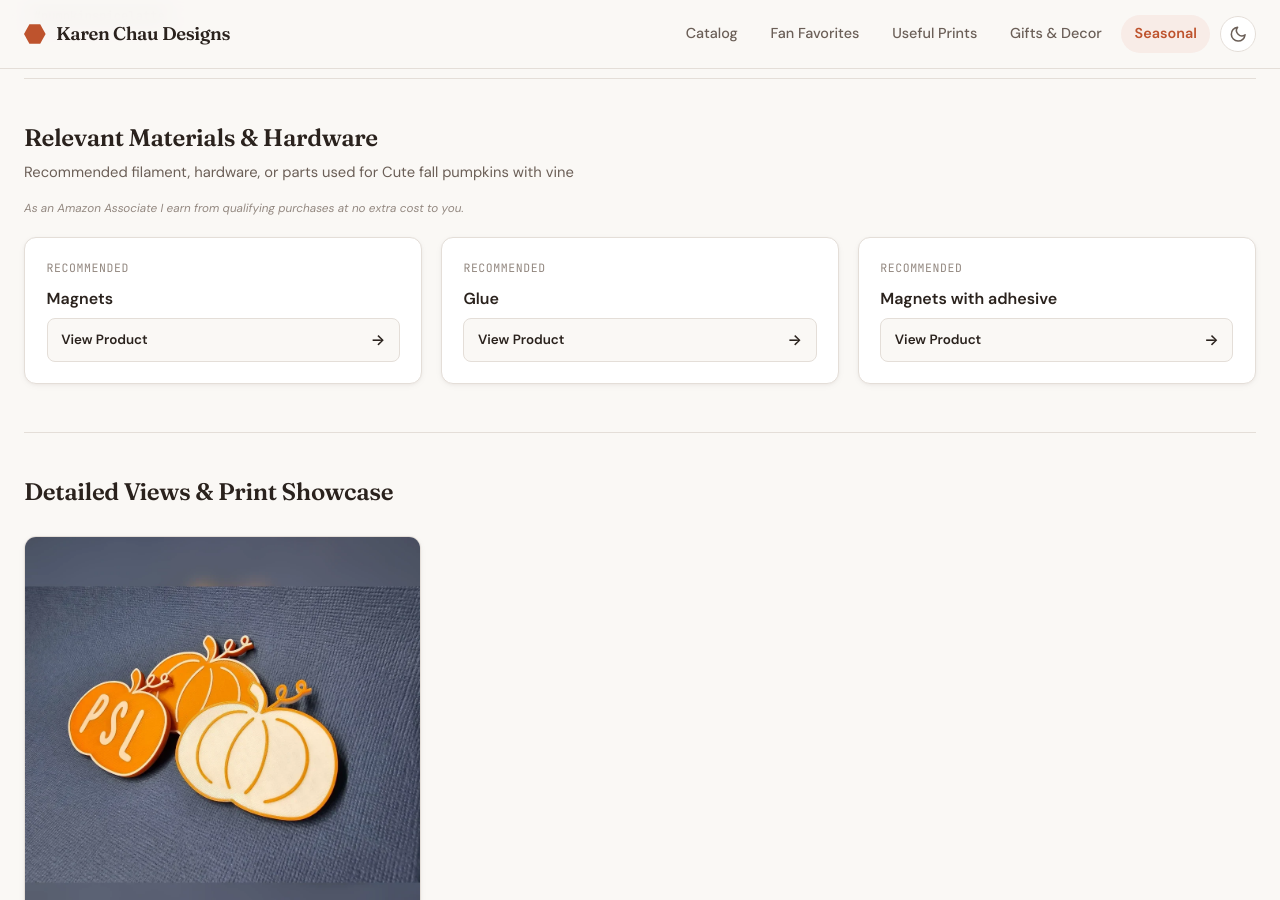
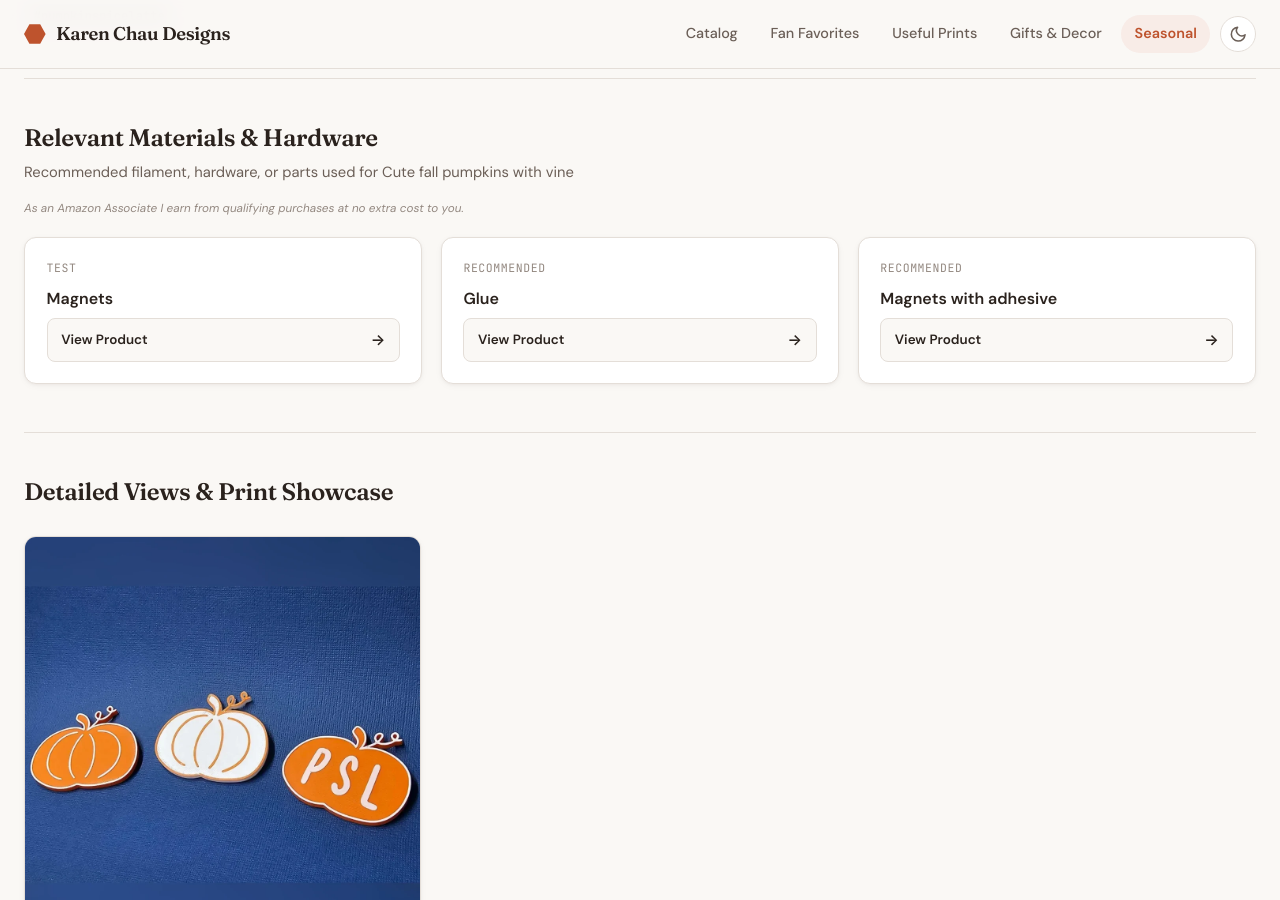
Before and after one commit to karenchaudesigns/3d-model-catalog, a Jekyll site: the page built from _models/cute-fall-pumpkins-with-vine.md, in a window 1280 px wide and 900 px high, scrolled down 1186 px. Built offline with Jekyll 4.4.1, drawn with Linux system fonts in a browser that asks for light colours.

Commit message:
Update Cute fall pumpkins with vine

```diff
--- a/_models/cute-fall-pumpkins-with-vine.md
+++ b/_models/cute-fall-pumpkins-with-vine.md
@@ -37,6 +38,7 @@ youtube_videos:
 youtube_id: "4XcHzY97t9o"
 products:
   - name: "Magnets"
+    category: "test"
     url: "https://amzn.to/3Pw5kLD"
     cta: "View Product"
   - name: "Glue"
```
Also changed, not shown: other parts of _models/cute-fall-pumpkins-with-vine.md (+1 -0 lines), images/models/cute-fall-pumpkins-with-vine/3d-model-cute-fall-pumpkins-with-vine-angle1.webp, images/models/cute-fall-pumpkins-with-vine/3d-model-cute-fall-pumpkins-with-vine-main.webp, images/models/cute-fall-pumpkins-with-vine/3d-model-cute-fall-pumpkins-with-vine-thumb.webp.
